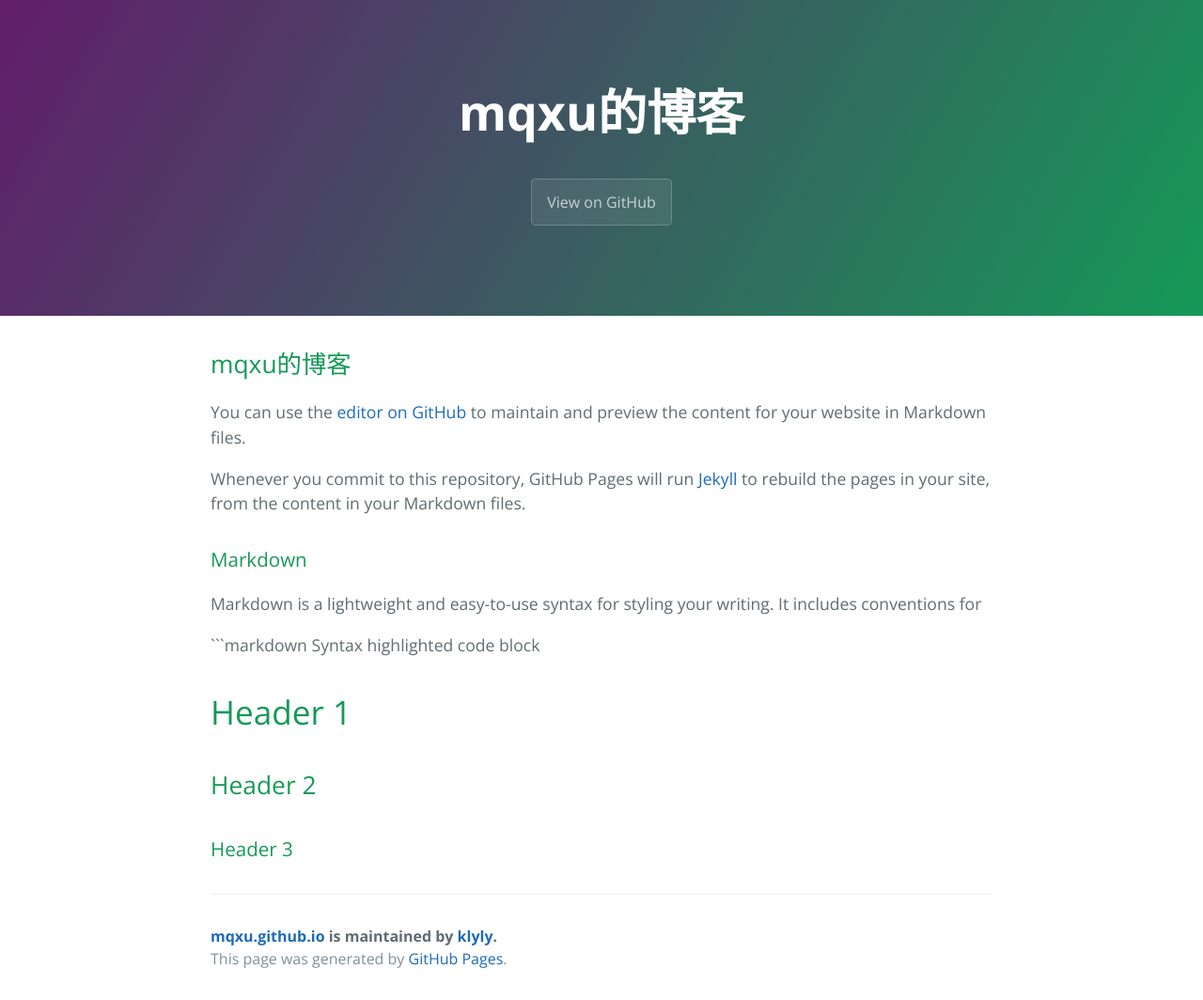
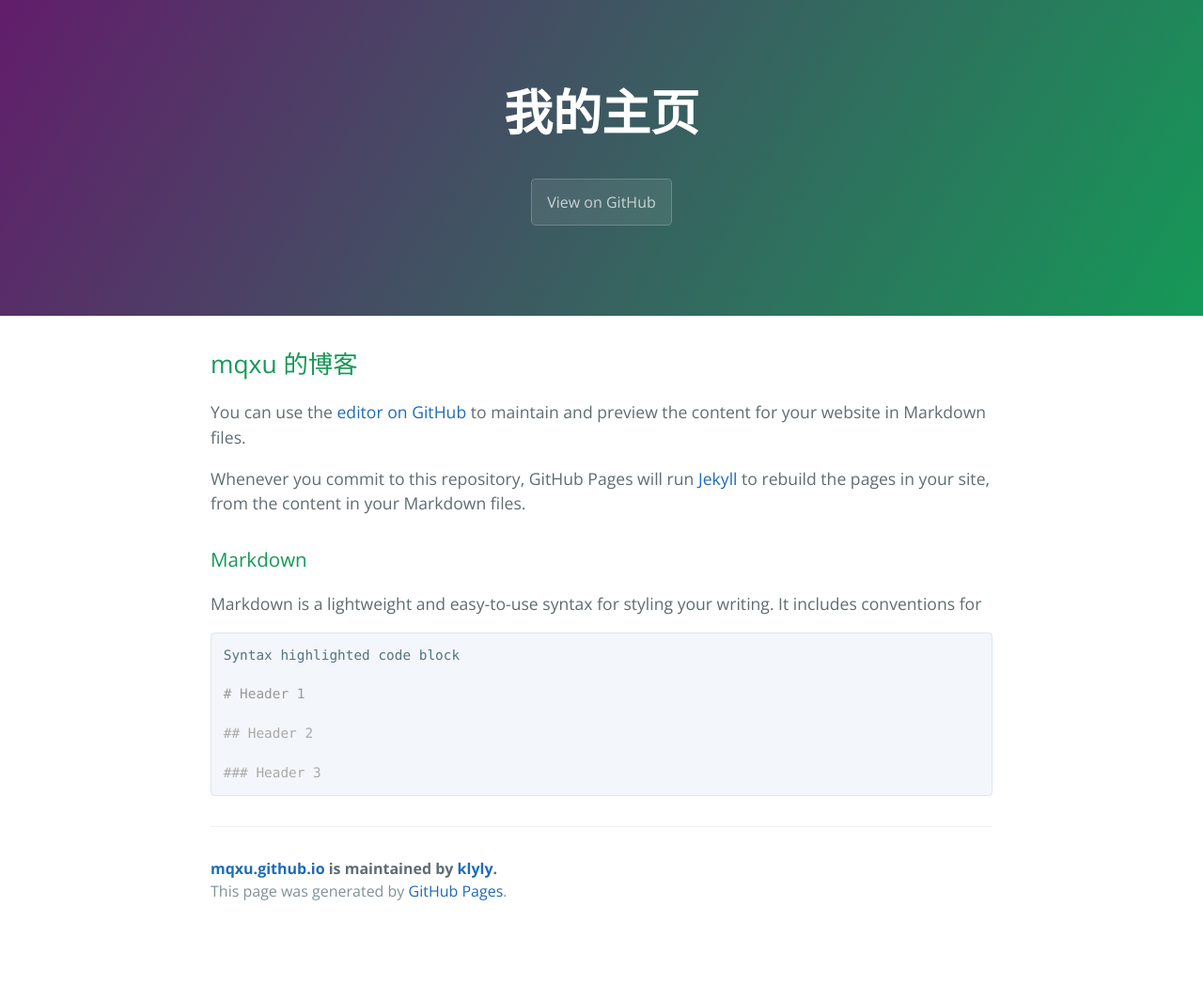
Before and after one commit to klyly/mqxu.github.io, a Jekyll site: the page built from index.md, in a window 1280 px wide. Shown: the whole page at 94% size. Built offline with Jekyll 4.4.1, drawn with Linux system fonts in a browser that asks for light colours; our own code applies the rules of GitHub Pages for plain Markdown files; the repository's description, which GitHub fills in, is left out; after the commit the page ends 992 px from its top, so only the background shows below that.

Commit message:
修改主题

````diff
--- a/index.md
+++ b/index.md
@@ -1,4 +1,10 @@
-##  mqxu的博客
+---
+layout: default
+title: 我的主页
+show_downloads: true
+---
+
+## mqxu 的博客
 
 You can use the [editor on GitHub](https://github.com/mqxu/mqxu.github.io/edit/main/index.md) to maintain and preview the content for your website in Markdown files.
 
@@ -12,5 +18,8 @@ Markdown is a lightweight and easy-to-use syntax for styling your writing. It in
 Syntax highlighted code block
 
 # Header 1
+
 ## Header 2
+
 ### Header 3
+```
````
